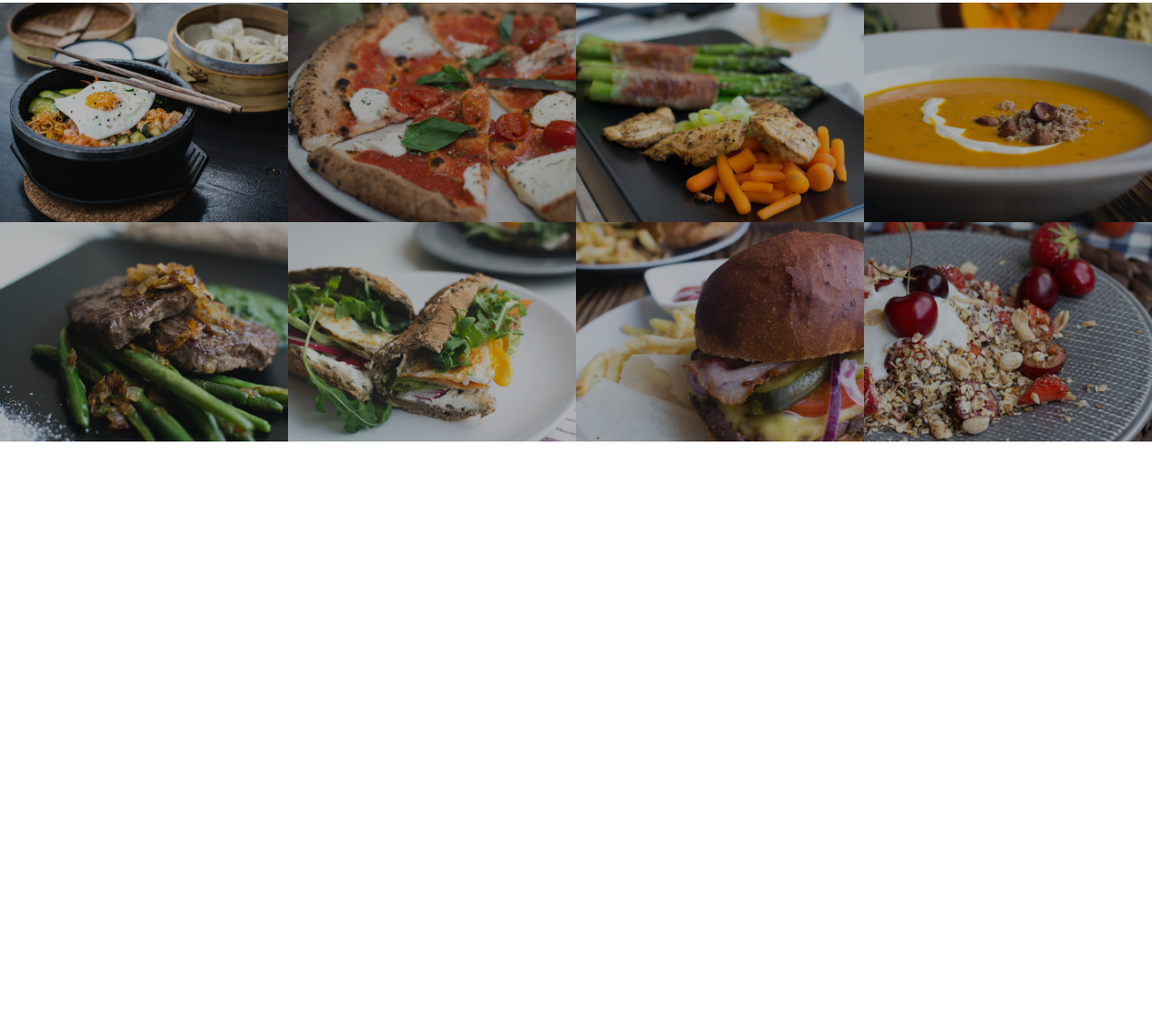
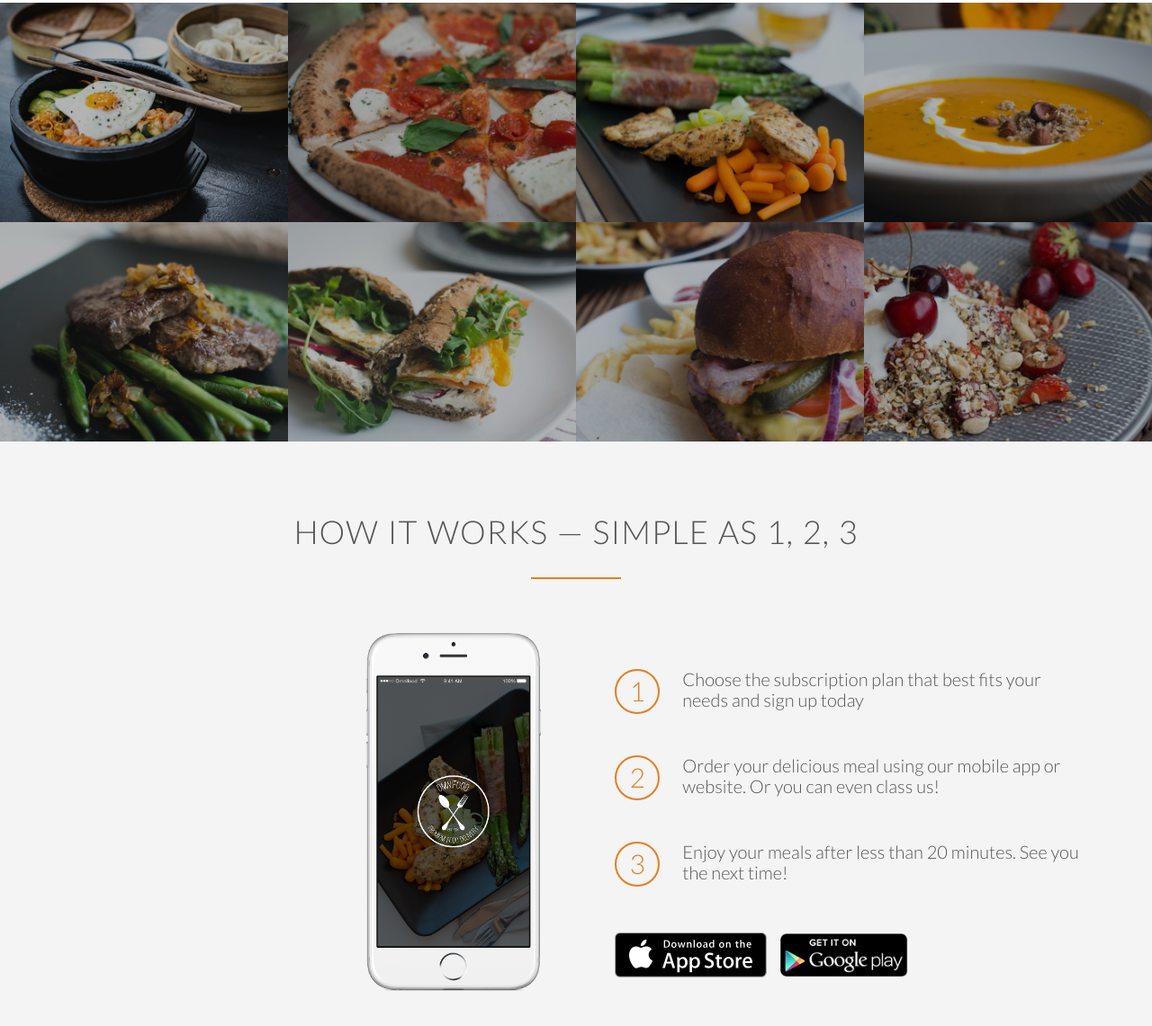
Before and after one commit to ramizahmed07/omni-food, a plain HTML site: page index.html in a window 1280 px wide. Shown: the part 1533-2674 px from the top of the page at 90% size. Before the commit the page ends 2024 px from the top, so only its background shows below. Drawn offline with nearby package versions, Linux system fonts and the light colour scheme.

Commit message:
Added how it works section

```diff
--- a/index.html
+++ b/index.html
@@ -121,7 +121,33 @@
                     </figure>
                 </li>
             </ul>
+        </section>
 
+        <section class="section-steps">
+            <div class="row">
+                <h2>How it works &mdash; Simple as 1, 2, 3</h2>
+            </div>
+            <div class="row">
+                <div class="col span-1-of-2 steps-box">
+                    <img src="resources/img/app-iPhone.png" alt="Omnifood app on iphone" class="app-screen">
+                </div>
+                <div class="col span-1-of-2 steps-box">
+                    <div class="steps">
+                        <div>1</div>
+                        <p>Choose the subscription plan that best fits your needs and sign up today</p>
+                    </div>
+                    <div class="steps">
+                        <div>2</div>
+                        <p>Order your delicious meal using our mobile app or website. Or you can even class us!</p>
+                    </div>
+                    <div class="steps">
+                        <div>3</div>
+                        <p>Enjoy your meals after less than 20 minutes. See you the next time!</p>
+                    </div>
+                    <a href="#" class="btn-app"><img src="resources/img/download-app.svg" alt="App store button"></a>
+                    <a href="#" class="btn-app"><img src="resources/img/download-app-android.png" alt="Play store button"></a>
+                </div>
+            </div>
         </section>
     </body>
 </html>
--- a/resources/css/style.css
+++ b/resources/css/style.css
@@ -154,6 +154,7 @@ header{
     background-size: cover;
     background-position: center;
     height: 100vh;
+    /* background-attachment: fixed; */
 }
 
 .hero-text-box{
@@ -236,3 +237,55 @@ header{
     opacity: 1;
     transform: scale(1.03);
 }
+
+/* ----------------------------------------------------------------- */
+/* HOW IT WORKS */
+/* ----------------------------------------------------------------- */
+
+.section-steps{
+    clear: both;
+    background-color: #f4f4f4;
+}
+
+.steps-box:first-child{
+    text-align: right;
+    margin-top: 30px;
+}
+
+.steps-box:last-child{
+    padding-left: 3%;
+    margin-top: 70px;
+}
+
+.app-screen{
+    width: 40%;
+    padding-right: 30px;
+}
+
+.steps{
+    margin-bottom: 50px;
+}
+
+.steps:last-of-type{
+    margin-bottom: 55px;
+}
+
+.steps div{
+    color: #e67e22;
+    border: 2px solid #e67e22;
+    display: inline-block;
+    width: 50px;
+    height: 50px;
+    border-radius: 50%;
+    text-align: center;
+    padding: 5px;
+    float: left;
+    font-size: 150%;
+    margin-right: 25px;
+}
+
+.btn-app img{
+    height: 50px;
+    width: auto;
+    margin-right: 10px;
+}
```
